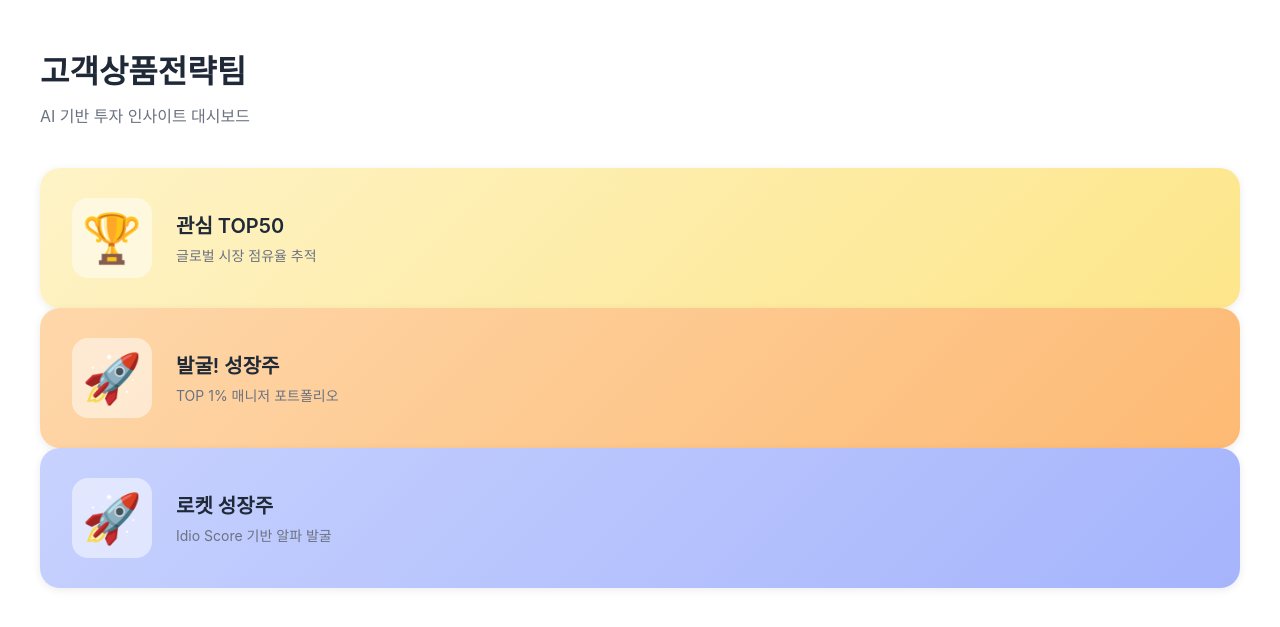
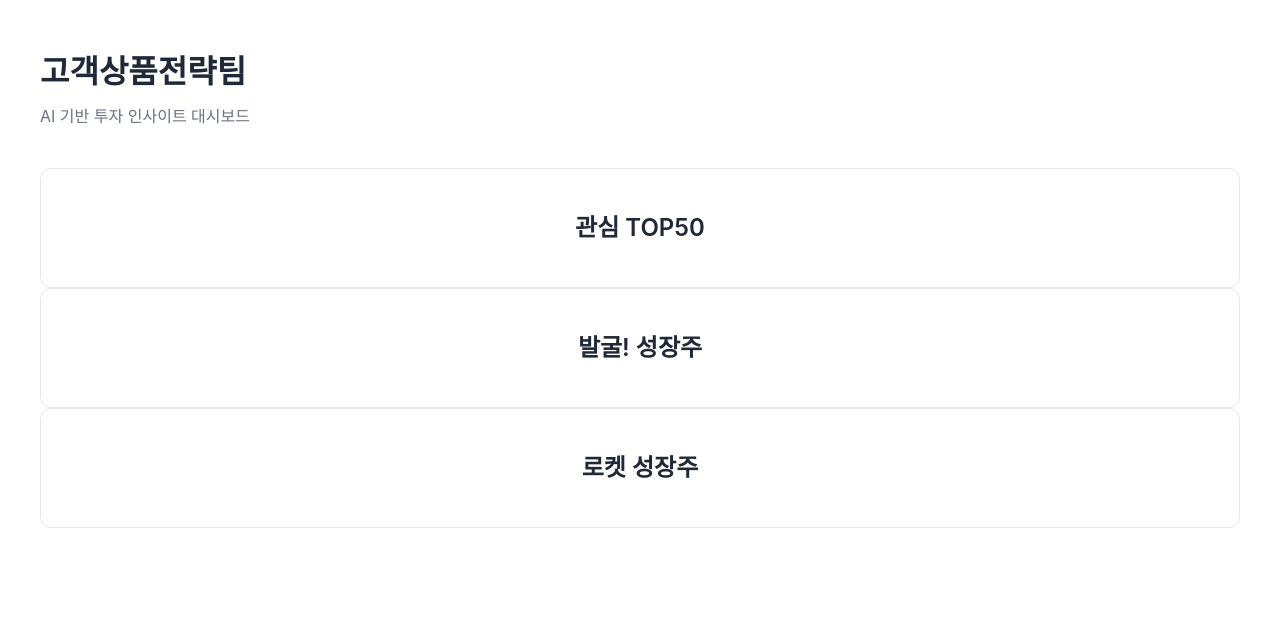
Before and after one commit to ym0179/cps-data-monitor_F, a Flask app: page / in a window 1280 px wide. Shown: the part 65-692 px from the top of the page. Run offline with Flask 3, Linux system fonts and the light colour scheme; some libraries are stand-ins or nearby versions.

Commit message:
Simplify home page cards - remove emoji, one row layout
- Remove emoji icons from feature cards
- Display only text menu names
- Keep 3 cards in single row (col-md-4)
- Cleaner, simpler design with centered text
- White background with subtle hover effect

Co-Authored-By: Claude Sonnet 4.5 <noreply@anthropic.com>

```diff
--- a/my_finance_app/templates/index.html
+++ b/my_finance_app/templates/index.html
@@ -4,76 +4,30 @@
 
 {% block extra_css %}
 <style>
-    .feature-card-modern {
-        display: flex;
-        align-items: center;
-        padding: 2rem;
-        border-radius: 20px;
-        text-decoration: none;
-        transition: all 0.3s ease;
-        border: none;
-        box-shadow: 0 2px 8px rgba(0, 0, 0, 0.08);
-        height: 140px;
-    }
-
-    .feature-card-modern:hover {
-        transform: translateY(-4px);
-        box-shadow: 0 8px 16px rgba(0, 0, 0, 0.12);
-    }
-
-    .feature-icon-container {
-        width: 80px;
-        height: 80px;
-        border-radius: 16px;
+    .feature-card-simple {
         display: flex;
         align-items: center;
         justify-content: center;
-        font-size: 2.5rem;
-        margin-right: 1.5rem;
-        flex-shrink: 0;
+        padding: 2rem;
+        border-radius: 12px;
+        text-decoration: none;
+        transition: all 0.3s ease;
+        border: 1px solid #e5e7eb;
+        background: white;
+        height: 120px;
     }
 
-    .feature-content {
-        flex: 1;
-        text-align: left;
+    .feature-card-simple:hover {
+        transform: translateY(-2px);
+        box-shadow: 0 4px 12px rgba(0, 0, 0, 0.1);
+        border-color: #3b82f6;
     }
 
     .feature-title {
-        font-size: 1.25rem;
+        font-size: 1.5rem;
         font-weight: 600;
         color: #1f2937;
-        margin-bottom: 0.25rem;
-    }
-
-    .feature-description {
-        font-size: 0.875rem;
-        color: #6b7280;
         margin: 0;
-    }
-
-    /* Card Colors */
-    .card-interest-top50 {
-        background: linear-gradient(135deg, #fef3c7 0%, #fde68a 100%);
-    }
-
-    .card-interest-top50 .feature-icon-container {
-        background: rgba(255, 255, 255, 0.5);
-    }
-
-    .card-growth-stocks {
-        background: linear-gradient(135deg, #fed7aa 0%, #fdba74 100%);
-    }
-
-    .card-growth-stocks .feature-icon-container {
-        background: rgba(255, 255, 255, 0.5);
-    }
-
-    .card-rocket-stocks {
-        background: linear-gradient(135deg, #c7d2fe 0%, #a5b4fc 100%);
-    }
-
-    .card-rocket-stocks .feature-icon-container {
-        background: rgba(255, 255, 255, 0.5);
     }
 
     .page-title {
@@ -103,38 +57,20 @@
     <!-- Feature Cards -->
     <div class="row g-4">
         <div class="col-md-4">
-            <a href="/market/search-engine" class="card feature-card-modern card-interest-top50">
-                <div class="feature-icon-container">
-                    <span style="font-size: 3rem;">🏆</span>
-                </div>
-                <div class="feature-content">
-                    <h3 class="feature-title">관심 TOP50</h3>
-                    <p class="feature-description">글로벌 시장 점유율 추적</p>
-                </div>
+            <a href="/market/search-engine" class="card feature-card-simple">
+                <h3 class="feature-title">관심 TOP50</h3>
             </a>
         </div>
 
         <div class="col-md-4">
-            <a href="/etf" class="card feature-card-modern card-growth-stocks">
-                <div class="feature-icon-container">
-                    <span style="font-size: 3rem;">🚀</span>
-                </div>
-                <div class="feature-content">
-                    <h3 class="feature-title">발굴! 성장주</h3>
-                    <p class="feature-description">TOP 1% 매니저 포트폴리오</p>
-                </div>
+            <a href="/etf" class="card feature-card-simple">
+                <h3 class="feature-title">발굴! 성장주</h3>
             </a>
         </div>
 
         <div class="col-md-4">
-            <a href="/earnings" class="card feature-card-modern card-rocket-stocks">
-                <div class="feature-icon-container">
-                    <span style="font-size: 3rem;">🚀</span>
-                </div>
-                <div class="feature-content">
-                    <h3 class="feature-title">로켓 성장주</h3>
-                    <p class="feature-description">Idio Score 기반 알파 발굴</p>
-                </div>
+            <a href="/earnings" class="card feature-card-simple">
+                <h3 class="feature-title">로켓 성장주</h3>
             </a>
         </div>
     </div>
```
